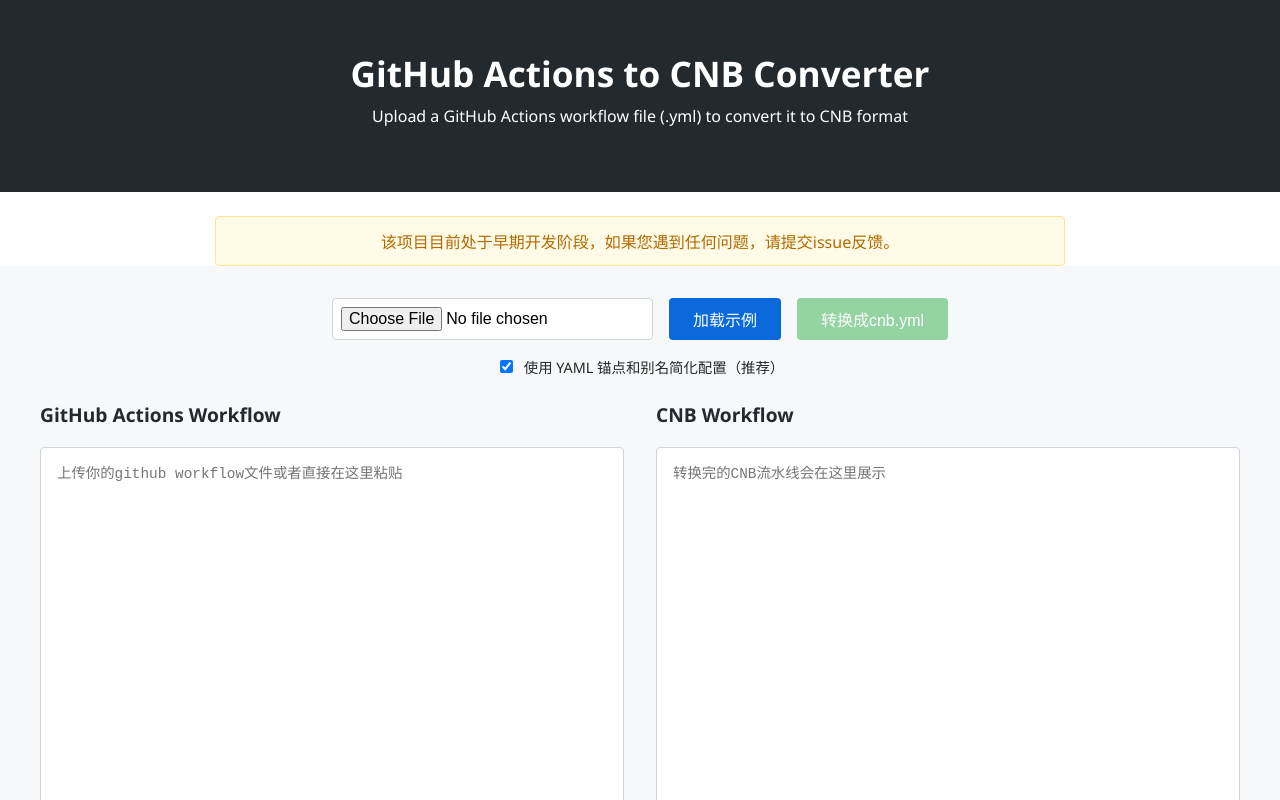
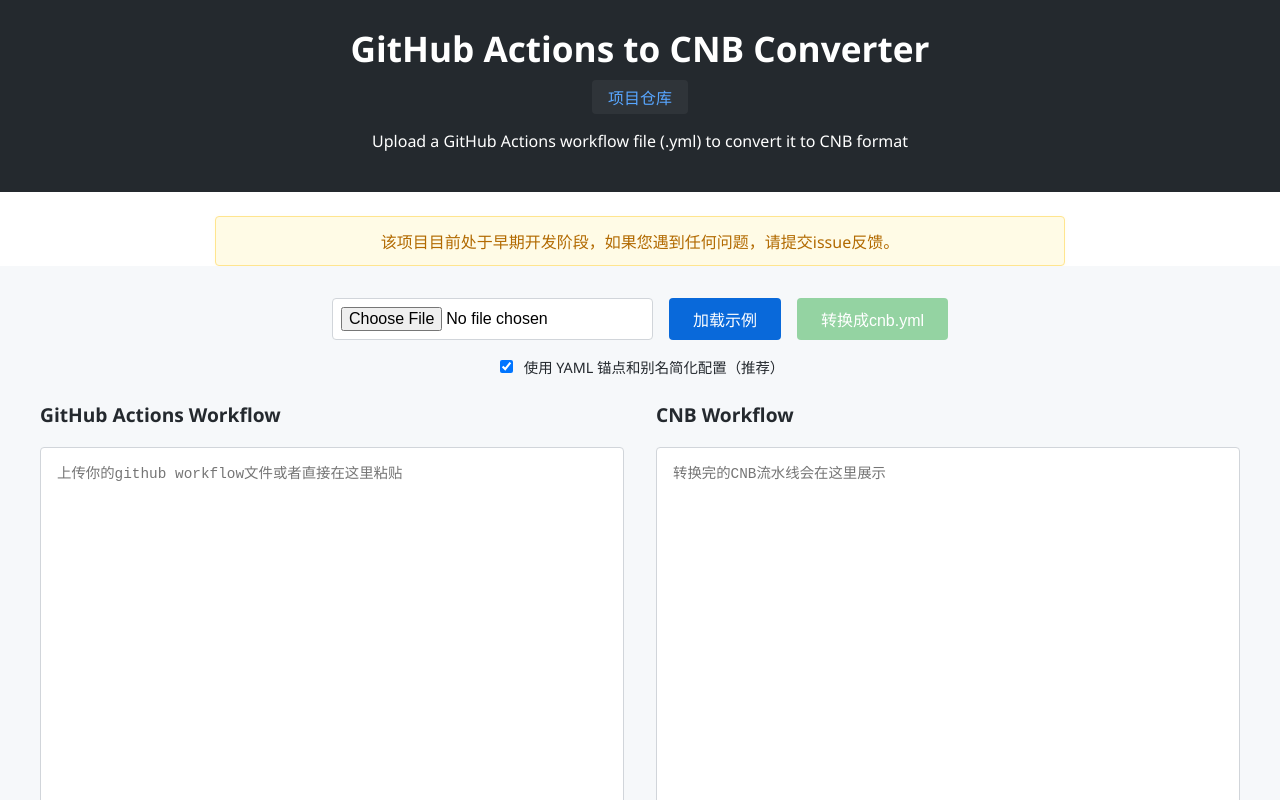
Before and after one commit to haorwen/action2cnb, a React (Create React App) app: page / in a window 1280 px wide. Shown: the top 800 px of the page. Built offline with nearby package versions, Linux system fonts and the light colour scheme.

Commit message:
增加指向仓库的链接

```diff
--- a/src/App.css
+++ b/src/App.css
@@ -33,6 +33,23 @@
 .App-header p {
   margin-top: 0.5rem;
   font-size: 1rem;
+}
+
+.repo-link {
+  margin-top: 0.5rem;
+  margin-bottom: 0.5rem;
+  color: #58a6ff;
+  background: rgba(255,255,255,0.05);
+  padding: 0.3rem 1rem;
+  border-radius: 4px;
+  text-decoration: none;
+  font-size: 1rem;
+  transition: background 0.2s, color 0.2s;
+}
+
+.repo-link:hover {
+  background: #1f6feb;
+  color: #fff;
 }
 
 .App-main {
--- a/src/App.js
+++ b/src/App.js
@@ -262,6 +262,14 @@
     <div className="App">
       <header className="App-header">
         <h1>GitHub Actions to CNB Converter</h1>
+        <a
+          href="https://cnb.cool/haorwen/action2cnb"
+          className="repo-link"
+          target="_blank"
+          rel="noopener noreferrer"
+        >
+          项目仓库
+        </a>
         <p>Upload a GitHub Actions workflow file (.yml) to convert it to CNB format</p>
       </header>
       <div className="early-stage-note">
```
